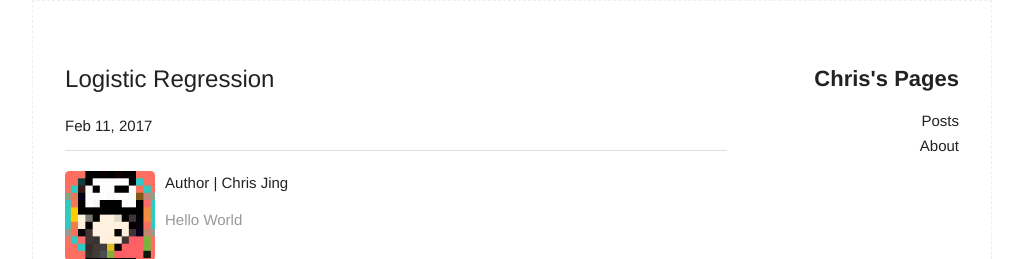
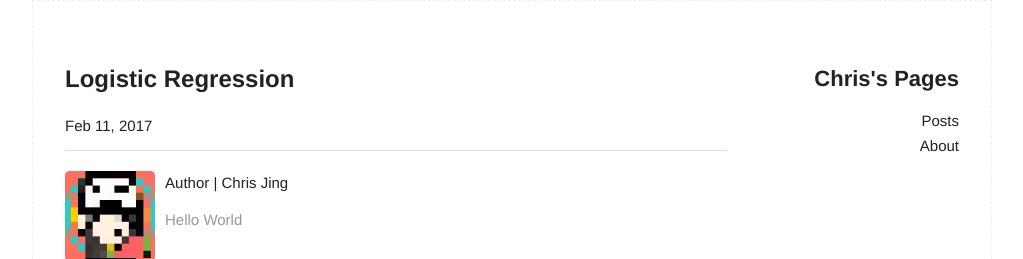
Before and after one commit to jingtt/jingtt.github.io, a Jekyll site: the page built from _posts/2017-02-12-Logistic-Regression.MD, in a window 1280 px wide. Shown: the top 259 px of the page, without its empty margins (128-1151 px from the left). Built offline with Jekyll 4.4.1, drawn with Linux system fonts in a browser that asks for light colours.

Commit message:
new post

```diff
--- a/_layouts/post.html
+++ b/_layouts/post.html
@@ -4,7 +4,7 @@ layout: default
 <article class="post" itemscope itemtype="http://schema.org/BlogPosting">
 
   <header class="artilce_header">
-    <h1 class="artilce_title" itemprop="name headline">{{ page.title }}</h1>
+    <h1 class="artilce_title" itemprop="name headline"><b>{{ page.title }}</b></h1>
     <p class="artilce_meta"><time datetime="{{ page.date | date_to_xmlschema }}" itemprop="datePublished">{{ page.date | date: "%b %-d, %Y" }}</time>{% if page.author %} • <span itemprop="author" itemscope itemtype="http://schema.org/Person"><span itemprop="name">{{ page.author }}</span></span>{% endif %}</p>
   </header>
 
```
